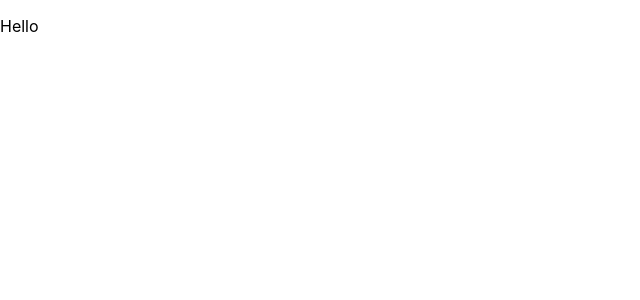
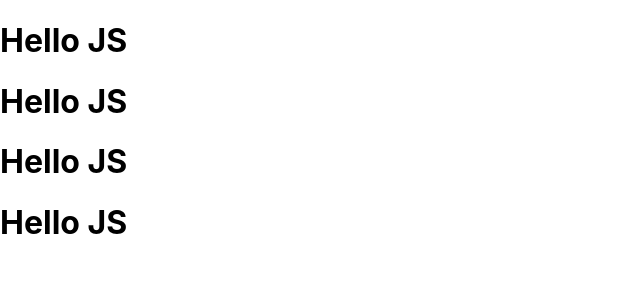
Before and after one commit to agitnaeta/react-indo, a React (Create React App) app: page / in a window 1280 px wide. Shown: the top 300 px of the page, without its empty margins (0-640 px from the left). Built offline with nearby package versions, Linux system fonts and the light colour scheme.

Commit message:
Import Export

```diff
--- a/src/App.js
+++ b/src/App.js
@@ -1,18 +1,21 @@
 import React, { Component } from 'react';
 import logo from './logo.svg';
 import './App.css';
+import Deskripsi from './component/dumb/Deskripsi'
+
 class App extends Component {
   render() {
     return (
       <div>
-        <h1>Selamat Datang</h1>
+          <Deskripsi></Deskripsi>
+          <Deskripsi></Deskripsi>
+          <Deskripsi></Deskripsi>
+          <Deskripsi></Deskripsi>
       </div>
     );
   }
 }
 
-const deskripsi = () =>{
-  return <p> Hello </p>
-}
 
-export default deskripsi;
+
+export default App;
--- /dev/null
+++ b/src/component/dumb/Deskripsi.js
@@ -0,0 +1,7 @@
+import React from 'react'
+
+const Deskripsi = () =>{
+    return <h1>Hello JS </h1>
+}
+
+export default Deskripsi;
```
